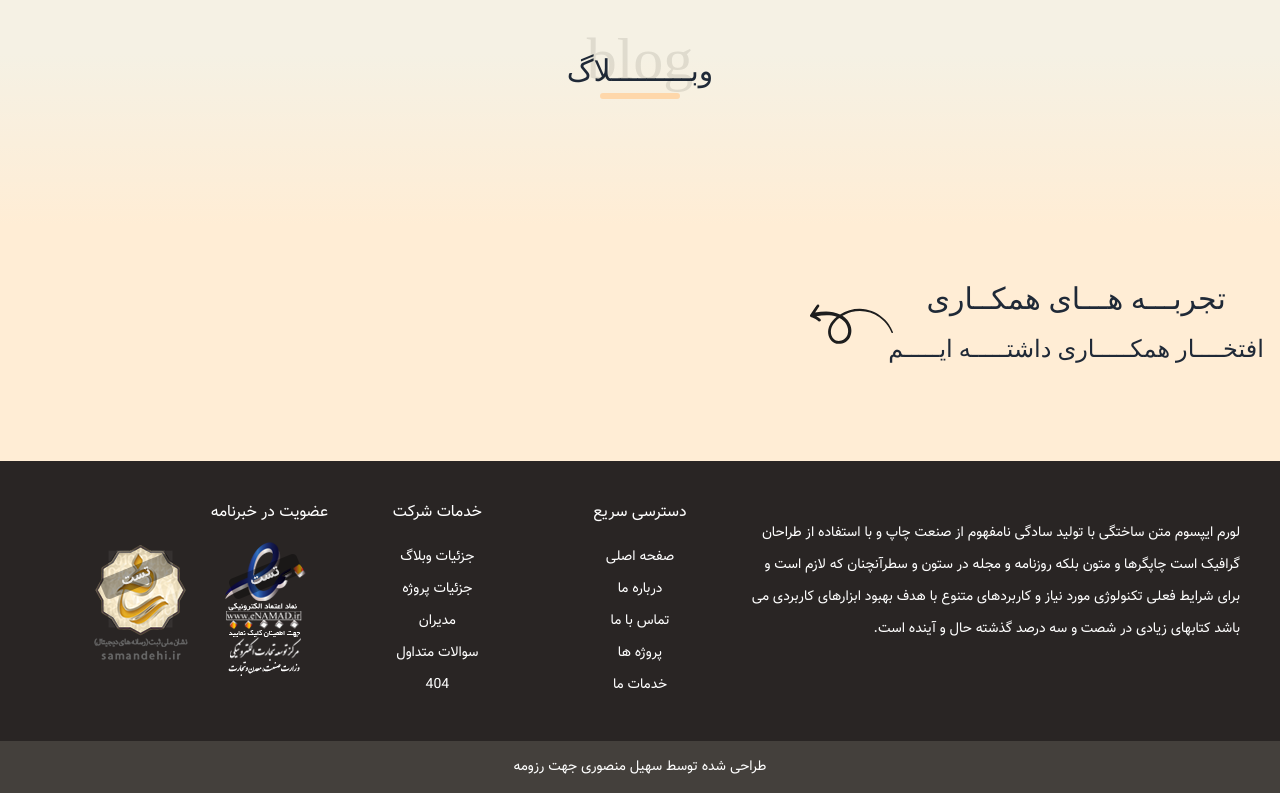
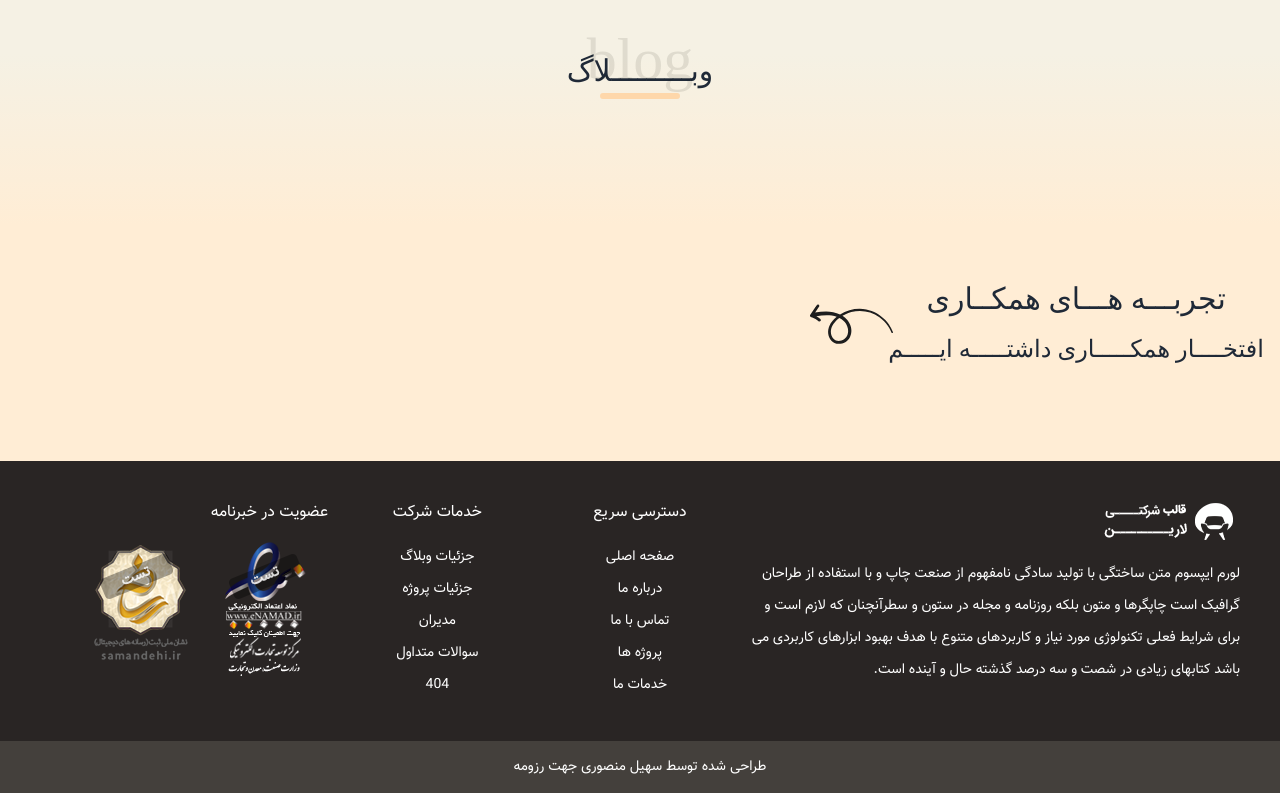
Before and after one commit to soheilMansoori/larin, a website: page pages/index.html in a window 1280 px wide. Shown: the part 1962-2755 px from the top of the page. Drawn offline with nearby package versions, Linux system fonts and the light colour scheme; no server answers; files whose address does not match are found by name.

Commit message:
fix footer images

```diff
--- a/pages/index.html
+++ b/pages/index.html
@@ -410,7 +410,7 @@
             <div class="container mx-auto max-w-screen-xl">
                 <div class="grid grid-cols-12 gap-4 leading-8">
                     <div class="col-span-12 lg:col-span-5">
-                        <img class="mb-4" src="../assets/images/logo-footer.png" alt="">
+                        <img class="mb-4" src="../../imgs/footer/logo-footer.png" alt="">
                         <p>لورم ایپسوم متن ساختگی با تولید سادگی نامفهوم از صنعت چاپ و با استفاده از طراحان گرافیک است
                             چاپگرها و متون بلکه روزنامه و مجله در ستون و سطرآنچنان که لازم است و برای شرایط فعلی
                             تکنولوژی
```
Also changed, not shown: pages/contact-us/contact-us.html (+1 -1 lines), imgs/footer/logo-footer.png (added).
